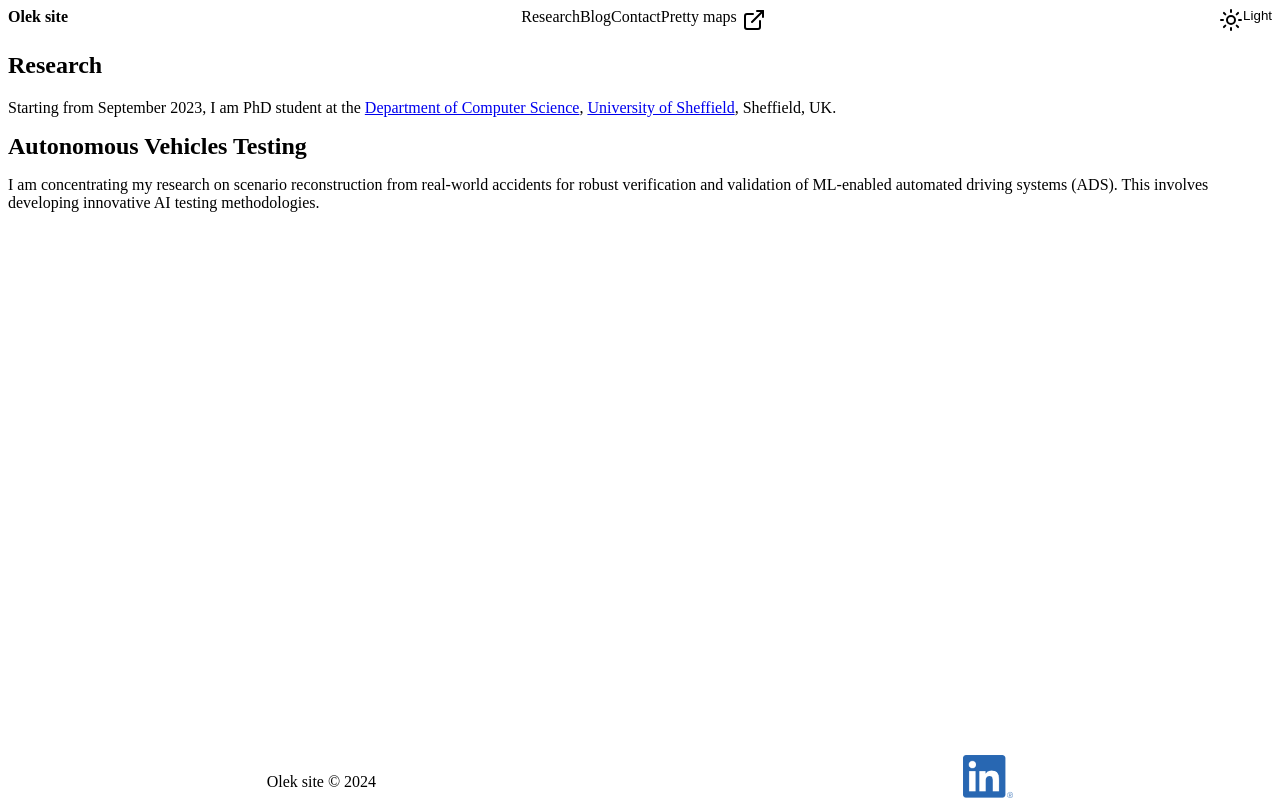
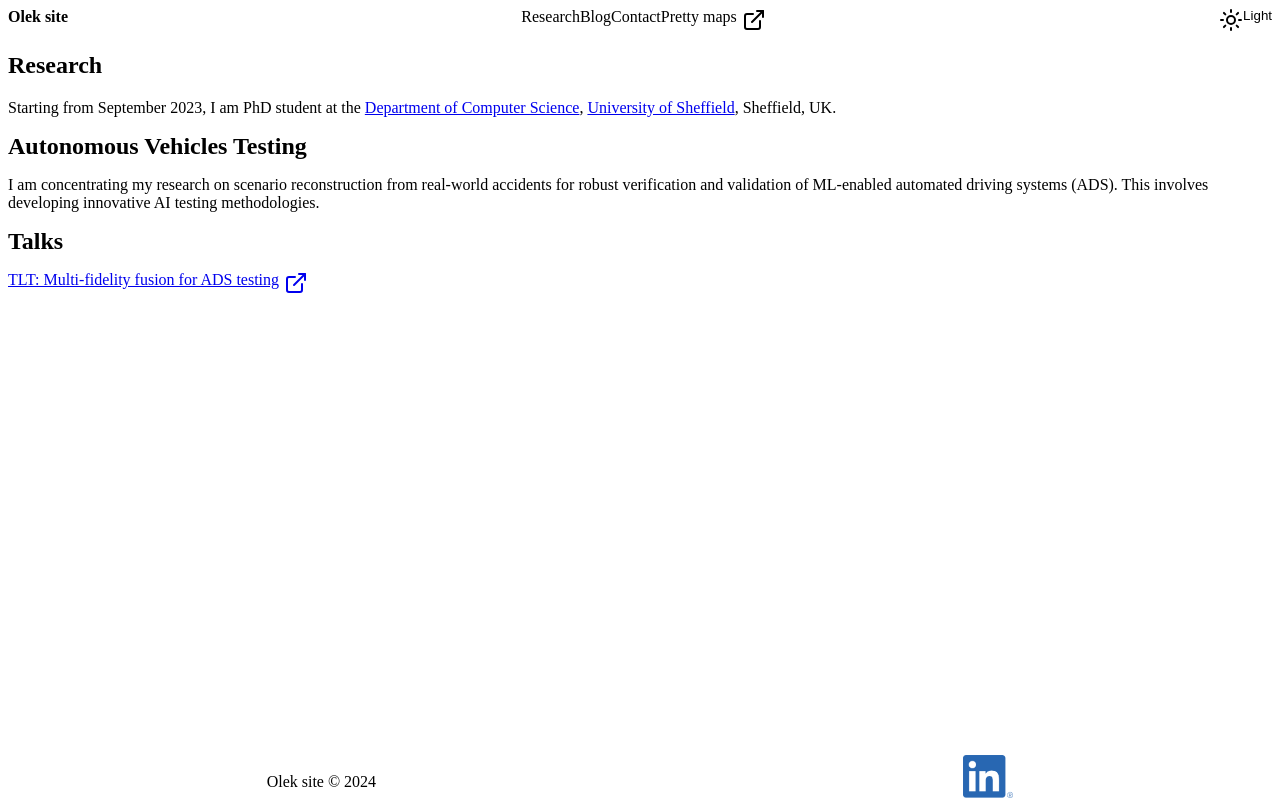
Before and after one commit to PanZWarzywniaka/olek-site, a SvelteKit app: page /research in a window 1280 px wide. Built offline with nearby package versions, Linux system fonts and the light colour scheme.

Commit message:
Added TLT talk

```diff
--- a/src/lib/components/header.svelte
+++ b/src/lib/components/header.svelte
@@ -30,6 +30,7 @@
 <style>
 	nav {
 		padding-block: var(--size-7);
+		border-bottom: 1px solid var(--border);
 	}
 
 	.links {
--- a/src/routes/research/+page.svelte
+++ b/src/routes/research/+page.svelte
@@ -1,4 +1,6 @@
 <script lang="ts">
+	import { ExternalLinkIcon } from 'lucide-svelte'
+	import tlt_url from '../../pdfs/TLT_ Multi-fidelity fusion for ADS testing .pdf?url'
 </script>
 
 <article>
@@ -18,6 +20,13 @@
 			verification and validation of ML-enabled automated driving systems (ADS). This involves
 			developing innovative AI testing methodologies.
 		</p>
+		<h2>Talks</h2>
+		<p>
+			<a class="external" href={tlt_url} target="_blank"
+				>TLT: Multi-fidelity fusion for ADS testing <ExternalLinkIcon /></a
+			>
+			<!-- <a></a> -->
+		</p>
 	</div>
 </article>
 
@@ -25,4 +34,8 @@
 	.prose {
 		margin-top: var(--size-4);
 	}
+	.external {
+		display: flex;
+		gap: 5px;
+	}
 </style>
```
Also changed, not shown: 1 other file (tests, documents, lock files or other folders).
